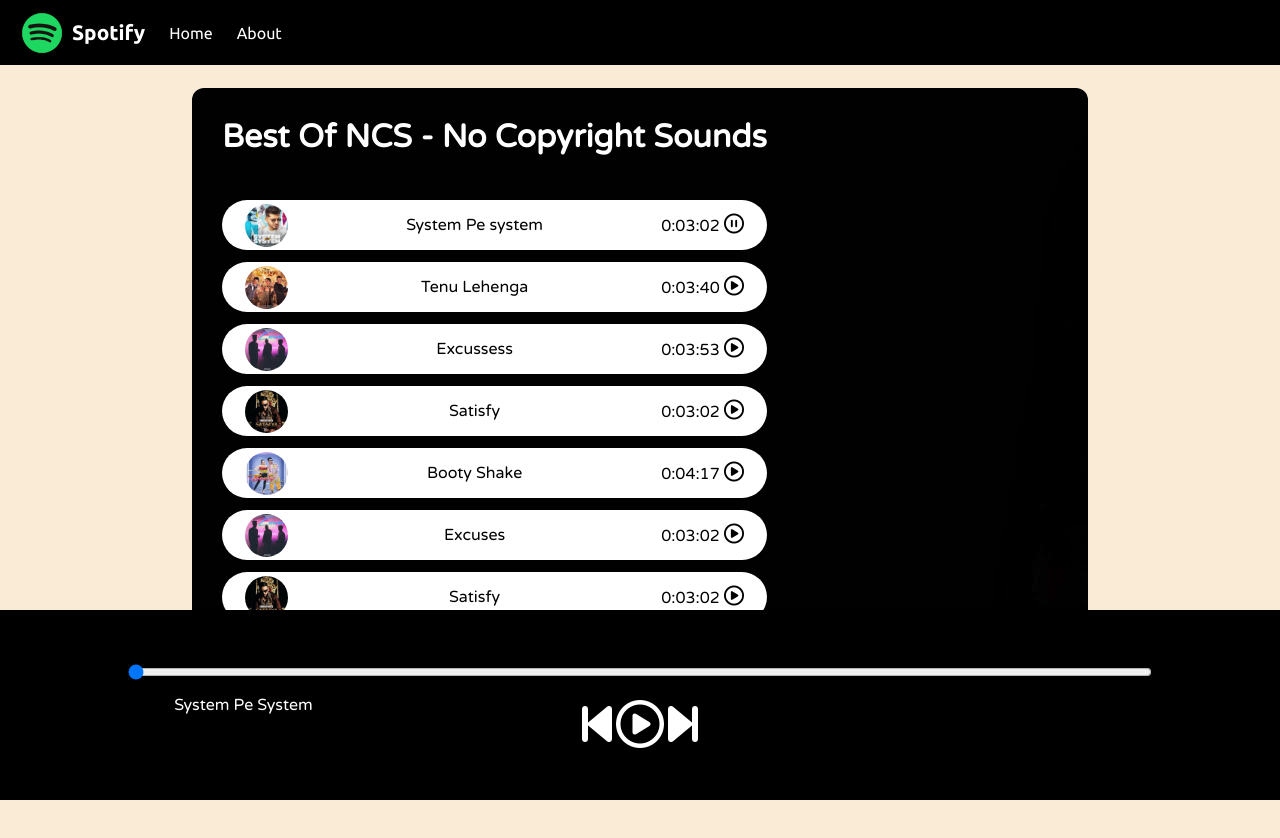
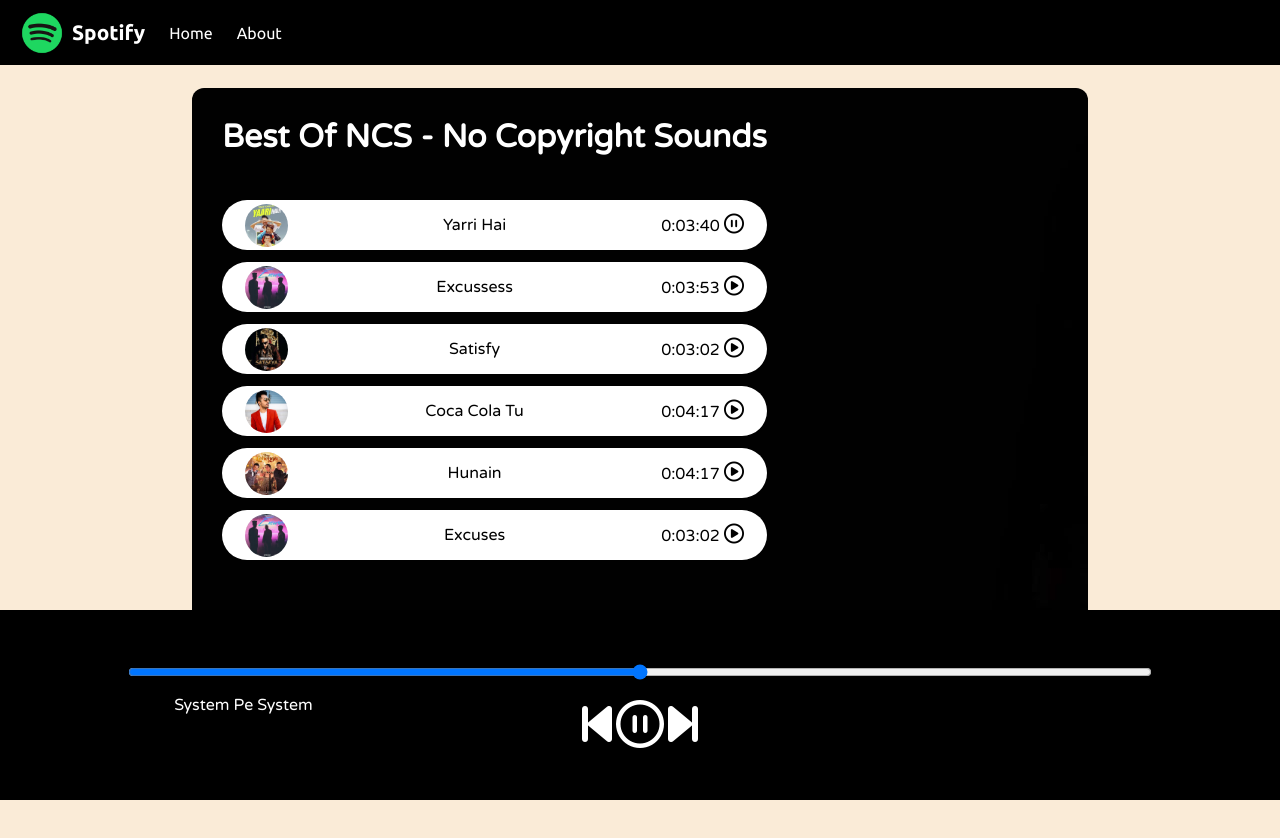
Before and after one commit to HUNAIN882/Spotify-Clone, a plain HTML site: page index.html in a window 1280 px wide. Both pictures are taken after a click on the icon 733 px from the left and 224 px from the top of the page. Drawn offline with Linux system fonts and the light colour scheme.

```diff
--- a/app.js
+++ b/app.js
@@ -2,16 +2,17 @@
 
 // Intialize the Variables
 let songIndex = 0;
-let audioElement = new Audio('Songs/12.mp3');
+let audioElement = new Audio('Songs/Ampliefier.mp3');
 let masterPlay = document.getElementById("masterPlay");
 let myprogressbar = document.getElementById('myprogressbar');
 let gif = document.getElementById('gif');
 let songItem = Array.from(document.getElementsByClassName('songItem'));
 
 let songs = [
-  {songName: "System Pe System", filePath: "Songs/1 (2).mp3", coverPath: "Assets/15.jpeg" },
-  {songName: "Tenu Lehenga", filePath: "Songs/2 (2).mp3", coverPath: "Assets/download.jpeg2.jpeg" },
+  {songName: "Yarri Hai", filePath: "Songs/Yarri.mp3", coverPath: "Assets/download (10).jpeg" },
+  {songName: "Coca Cola Tu", filePath: "Songs/Coca.mp3", coverPath: "Assets/WhatsApp Image 2024-11-19 at 5.23.14 AM.jpeg" },
   {songName: "Excussess", filePath: "Songs/4.mp3", coverPath: "Assets/download (3).jpeg" },
+  {songName: "Hunain", filePath: "Songs/2 (2).mp3", coverPath: "Assets/download.jpeg2.jpeg" },
 ]
 
 songItem.forEach((element, i)=> {
@@ -47,11 +48,22 @@
   audioElement.currentTime = myprogressbar.value * audioElement.duration/100;
 })
 
+const makeAllPlays = ()=>{
+  Array.from(document.getElementsByClassName('songItemPlay')).forEach((element)=>{
+      element.classList.remove('fa-pause-circle');
+      element.classList.add('fa-play-circle');
+  })
+}
 Array.from(document.getElementsByClassName('songItemPlay')).forEach((element)=> {
   element.addEventListener('click', (e)=> {
-    console.log(e.target);
+    makeAllPlays();
+    index = parseInt(e.target.id);
     e.target.classList.remove('fa-play-circle');
     e.target.classList.add('fa-pause-circle');
-
+    audioElement.src = `Songs/${index}.mp3`;
+    audioElement.currentTime = 0;
+    audioElement.play();
+    masterPlay.classList.remove('fa-play-circle');
+    masterPlay.classList.add('fa-pause-circle');
   })
 })
--- a/index.html
+++ b/index.html
@@ -23,13 +23,8 @@
       <div class="songItemcontainer">
       </div>
       <div class="songItem">
-        <img src="Assets/15.jpeg" alt="1">
-        <span class="songName">System Pe system</span>
-        <span class="songlistplay"><span class="timestamp">0:03:02 <i id="1"  class="far songItemPlay fa-play-circle"></i></span></span>
-      </div>
-      <div class="songItem">
-        <img src="Assets/download.jpeg2.jpeg" alt="1">
-        <span class="songName">Tenu Lehenga</span>
+        <img src="Assets/download (10).jpeg" alt="1">
+        <span class="songName">Yarri Hai</span>
         <span class="songlistplay"><span class="timestamp">0:03:40 <i id="2" class="far songItemPlay fa-play-circle"></i></span></span>
       </div>
       <div class="songItem">
@@ -43,30 +38,21 @@
         <span class="songlistplay"><span class="timestamp">0:03:02 <i id="4" class="far songItemPlay fa-play-circle"></i></span></span>
       </div>
       <div class="songItem">
-        <img src="./Assets/download (6).jpeg" alt="1">
-        <span class="songName">Booty Shake</span>
+        <img src="Assets/WhatsApp Image 2024-11-19 at 5.23.14 AM.jpeg" alt="1">
+        <span class="songName">Coca Cola Tu</span>
         <span class="songlistplay"><span class="timestamp">0:04:17 <i id="5" class="far songItemPlay fa-play-circle"></i></span></span>
+      </div>
+      <div class="songItem">
+        <img src="Assets/download.jpeg2.jpeg" alt="1">
+        <span class="songName">Hunain</span>
+        <span class="songlistplay"><span class="timestamp">0:04:17 <i id="6" class="far songItemPlay fa-play-circle"></i></span></span>
       </div>
       <div class="songItem">
         <img src="./Assets/download (3).jpeg" alt="1">
         <span class="songName">Excuses</span>
-        <span class="songlistplay"><span class="timestamp">0:03:02 <i id="6" class="far songItemPlay fa-play-circle"></i></span></span>
-      </div>
-      <div class="songItem">
-        <img src="./Assets/download (20).jpeg" alt="1">
-        <span class="songName">Satisfy</span>
         <span class="songlistplay"><span class="timestamp">0:03:02 <i id="7" class="far songItemPlay fa-play-circle"></i></span></span>
       </div>
-      <div class="songItem">
-        <img src="./Assets/download (8).jpeg" alt="1">
-        <span class="songName">Yadav Brand 2</span>
-        <span class="songlistplay"><span class="timestamp">0:03:02 <i id="8" class="far songItemPlay fa-play-circle"></i></span></span>
-      </div>
-      <div class="songItem">
-        <img src="./Assets/download (8).jpeg" alt="1">
-        <span class="songName">Yadav Brand 2</span>
-        <span class="songlistplay"><span class="timestamp">0:03:02 <i id="8" class="far songItemPlay fa-play-circle"></i></span></span>
-      </div>
+
       </div>
     </div>
     <div class="songbanner"></div>
```
Also changed, not shown: 19 other files.
